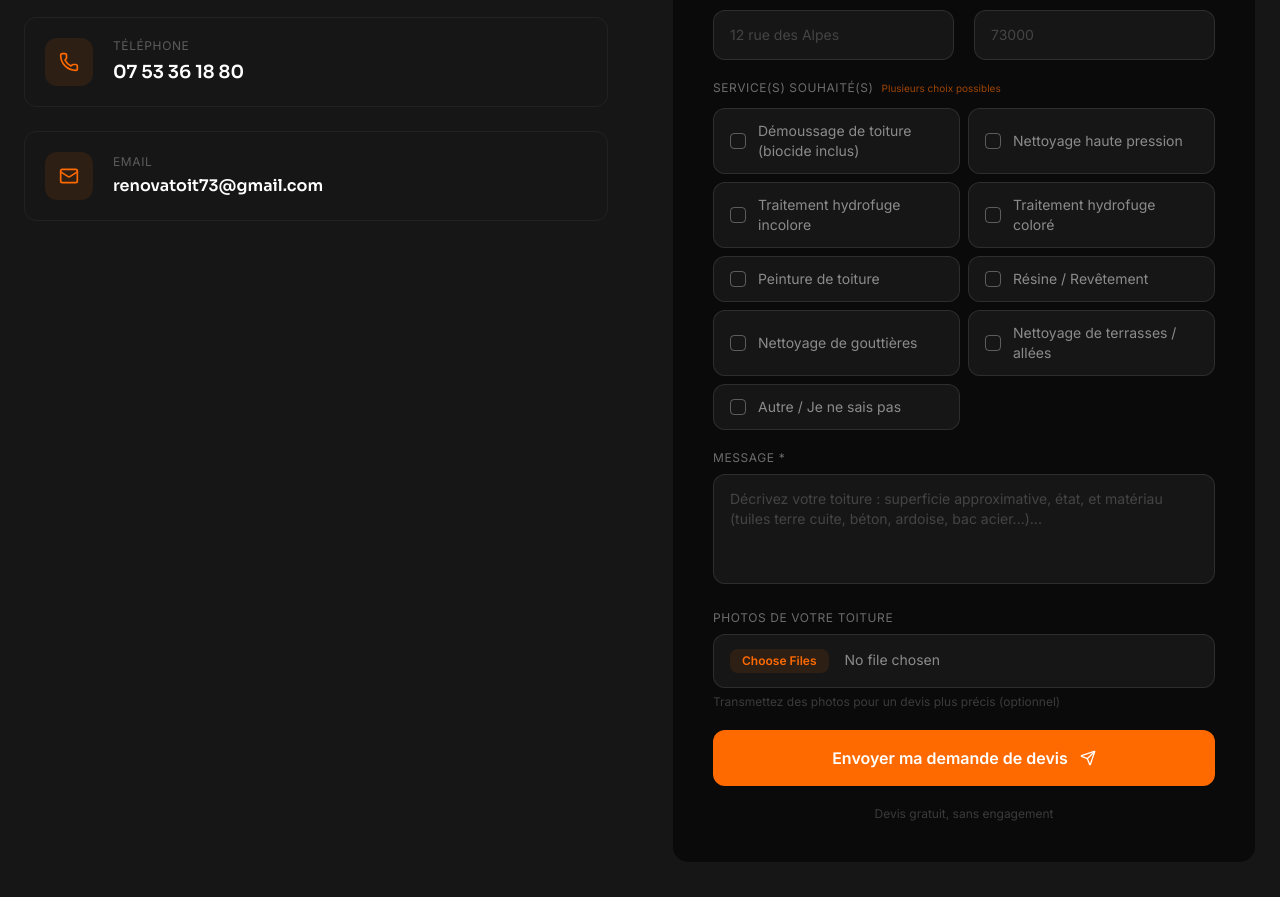
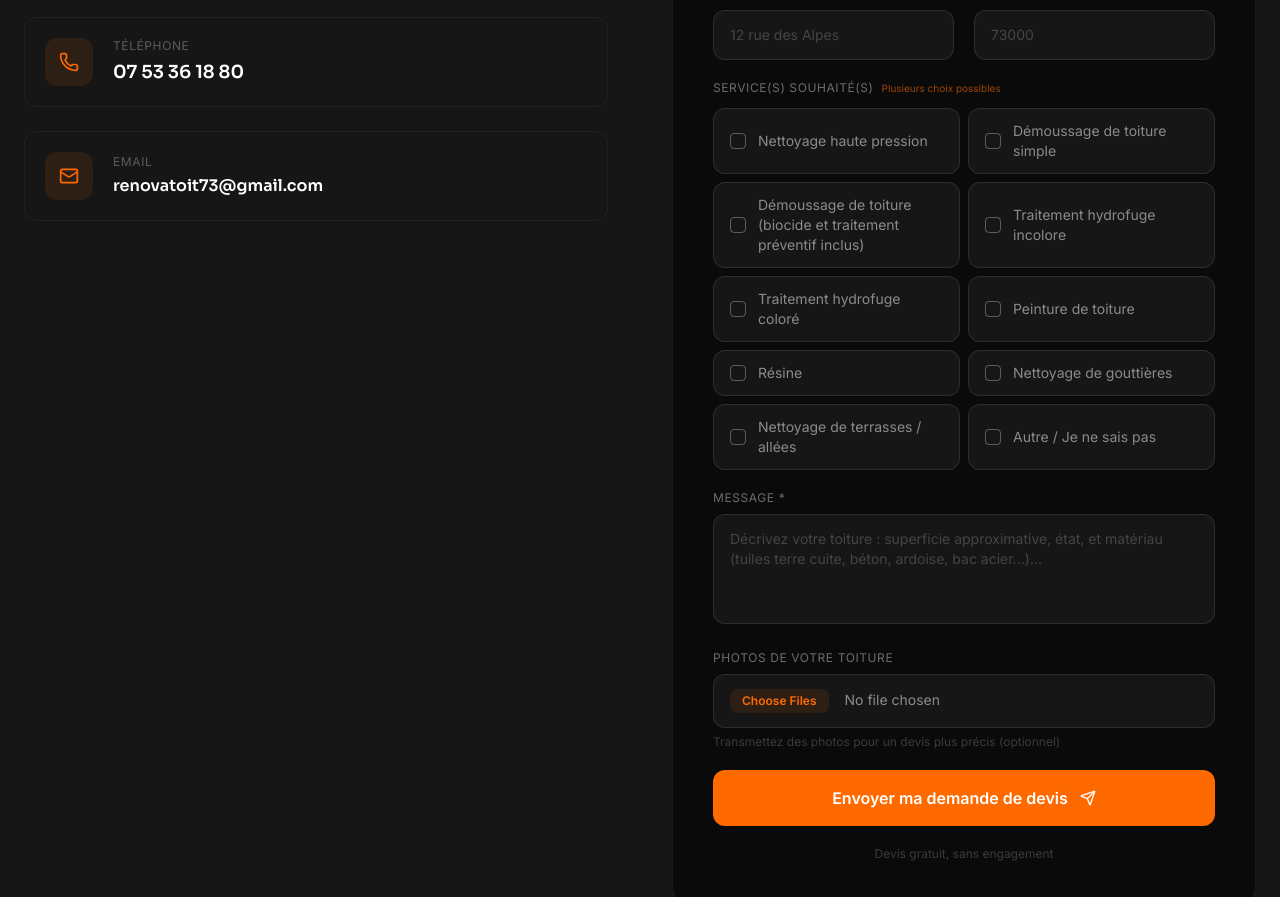
Before and after one commit to Lxla22/Renovatoit73, a Next.js app: page / in a window 1280 px wide. Shown: the part 5466-6363 px from the top of the page. Built offline with nearby package versions, Linux system fonts and the light colour scheme; no server answers.

Commit message:
formulaire: services finalisés

```diff
--- a/app/api/contact/route.ts
+++ b/app/api/contact/route.ts
@@ -36,12 +36,13 @@ export async function POST(req: NextRequest) {
     })
 
     const serviceLabels: Record<string, string> = {
-      demoussage: 'Démoussage de toiture (biocide inclus)',
       'nettoyage-hp': 'Nettoyage haute pression',
+      'demoussage-simple': 'Démoussage de toiture simple',
+      'demoussage-complet': 'Démoussage de toiture (biocide et traitement préventif inclus)',
       'hydrofuge-incolore': 'Traitement hydrofuge incolore',
       'hydrofuge-colore': 'Traitement hydrofuge coloré',
       peinture: 'Peinture de toiture',
-      resine: 'Résine / Revêtement',
+      resine: 'Résine',
       gouttieres: 'Nettoyage de gouttières',
       terrasses: 'Nettoyage de terrasses / allées',
       autre: 'Autre / Je ne sais pas',
--- a/components/home/ContactForm.tsx
+++ b/components/home/ContactForm.tsx
@@ -18,12 +18,13 @@ interface FormData {
 }
 
 const serviceOptions = [
-  { value: 'demoussage', label: 'Démoussage de toiture (biocide inclus)' },
   { value: 'nettoyage-hp', label: 'Nettoyage haute pression' },
+  { value: 'demoussage-simple', label: 'Démoussage de toiture simple' },
+  { value: 'demoussage-complet', label: 'Démoussage de toiture (biocide et traitement préventif inclus)' },
   { value: 'hydrofuge-incolore', label: 'Traitement hydrofuge incolore' },
   { value: 'hydrofuge-colore', label: 'Traitement hydrofuge coloré' },
   { value: 'peinture', label: 'Peinture de toiture' },
-  { value: 'resine', label: 'Résine / Revêtement' },
+  { value: 'resine', label: 'Résine' },
   { value: 'gouttieres', label: 'Nettoyage de gouttières' },
   { value: 'terrasses', label: 'Nettoyage de terrasses / allées' },
   { value: 'autre', label: 'Autre / Je ne sais pas' },
```
